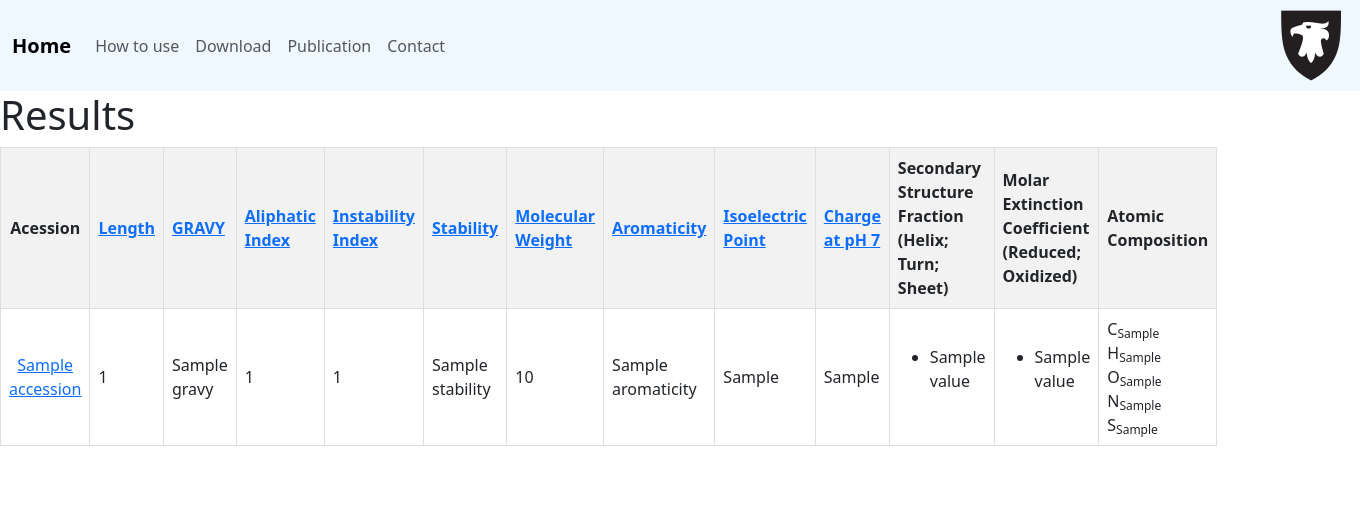
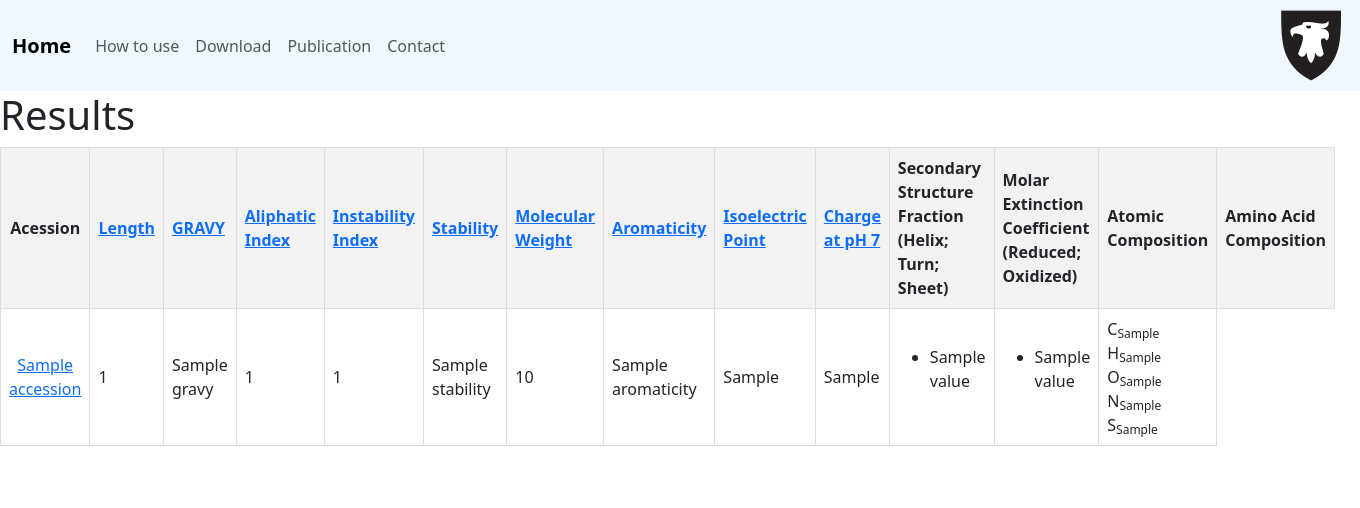
Before and after one commit to gustavsganzerla/mpp, a Django app: template protein_profiler/templates/protein_profiler/submitted_prot_char.html in a window 1360 px wide. Shown: the top 508 px of the page. Run offline with Django 3.2, Linux system fonts and the light colour scheme; the template is opened without the code that fills it: most values are stand-ins (such as "Sample title", 1, 10 or a date in 2020); some libraries are stand-ins or nearby versions.

Commit message:
aa composition

```diff
--- a/protein_profiler/templates/protein_profiler/submitted_prot_char.html
+++ b/protein_profiler/templates/protein_profiler/submitted_prot_char.html
@@ -135,6 +135,7 @@
                 <th>Secondary Structure Fraction (Helix; Turn; Sheet)</th>
                 <th>Molar Extinction Coefficient (Reduced; Oxidized)</th>
                 <th>Atomic Composition</th>
+                <th>Amino Acid Composition </th>
 
             </tr>
         </thead>
```
Also changed, not shown: 1 other file.
